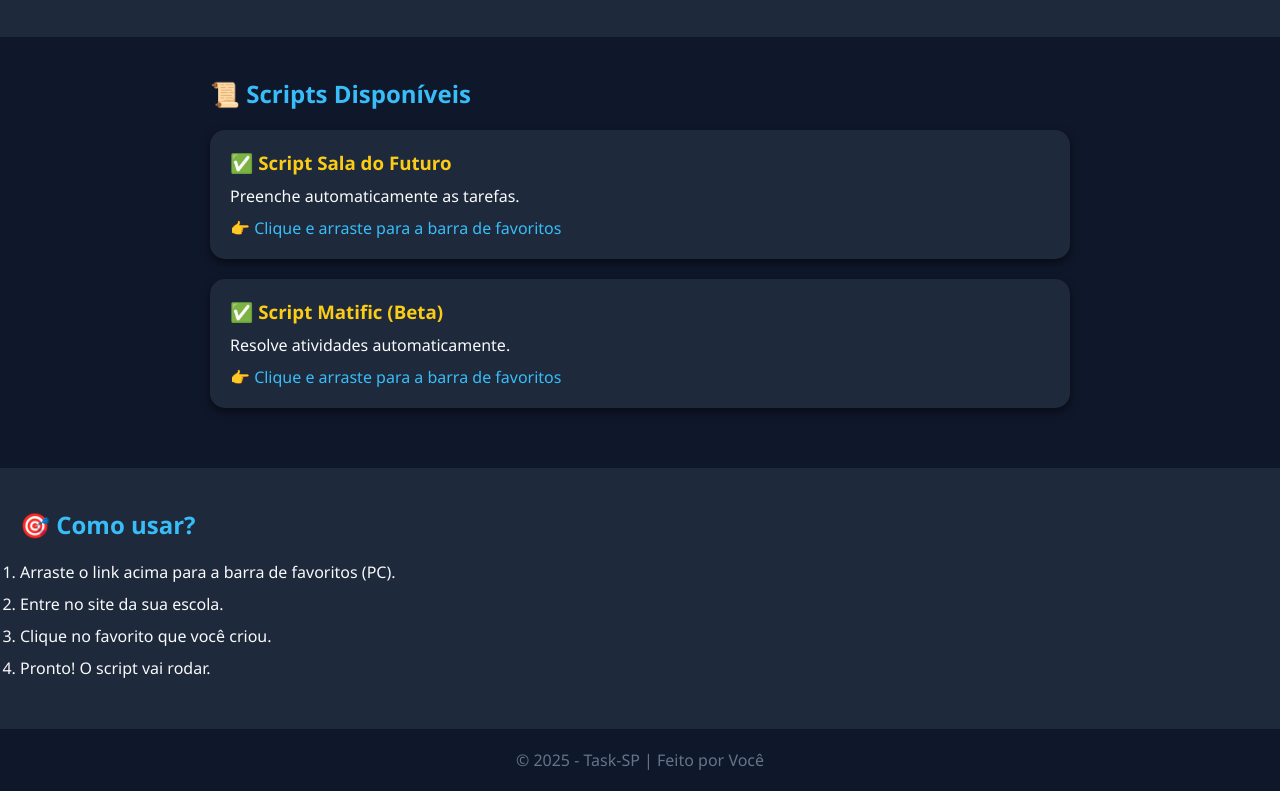
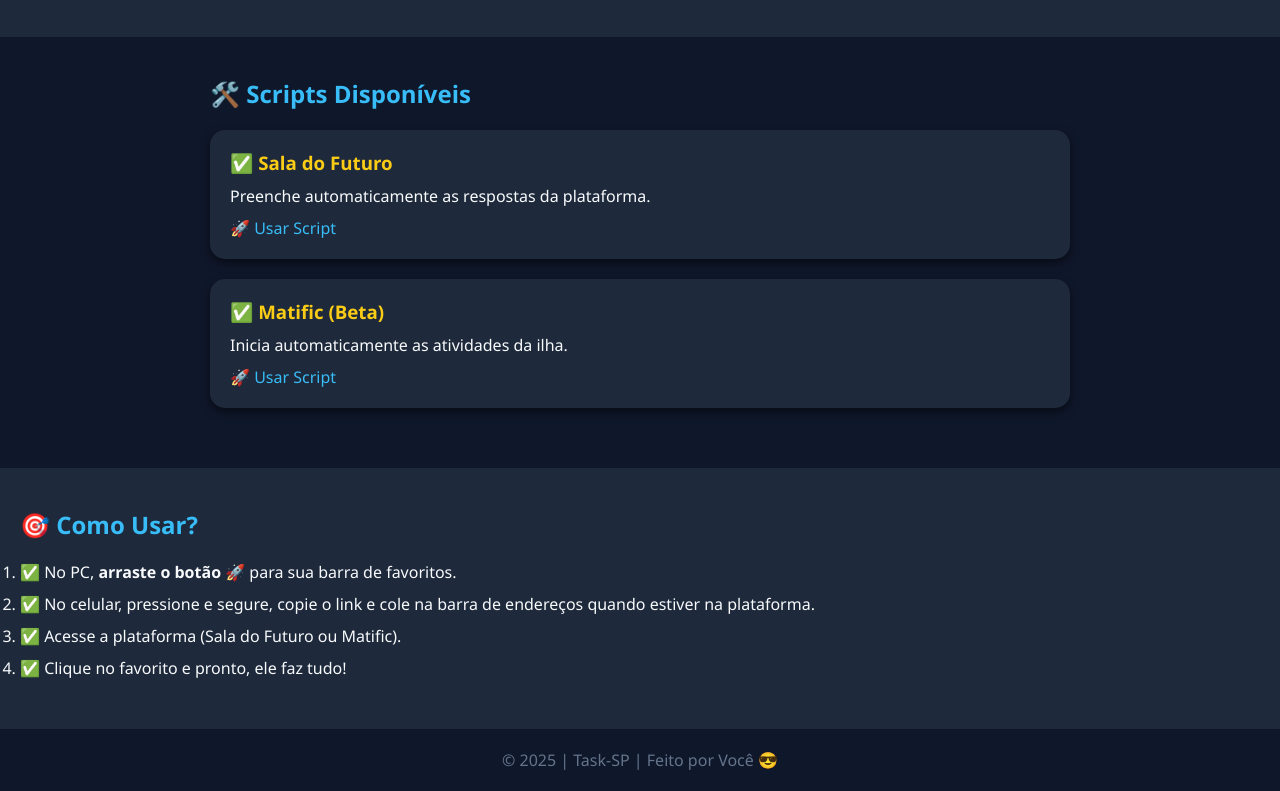
Before and after one commit to Henriqvx8/Task-SP, a plain HTML site: page index.html in a window 1280 px wide. Shown: the part 130-921 px from the top of the page. Drawn offline with Linux system fonts and the light colour scheme.

Commit message:
Update index.html

```diff
--- a/index.html
+++ b/index.html
@@ -3,48 +3,49 @@
 <head>
     <meta charset="UTF-8">
     <meta name="viewport" content="width=device-width, initial-scale=1.0">
-    <title>Task-SP - Scripts Escolares</title>
+    <title>Task-SP 🚀 | Scripts Escolares</title>
     <link rel="stylesheet" href="style.css">
 </head>
 <body>
     <header>
         <h1>Task-SP 🚀</h1>
-        <p>Automatize tarefas escolares com um clique.</p>
+        <p>Seu portal de automação de tarefas escolares.</p>
     </header>
 
+    <main>
         <section class="scripts">
-        <h2>📜 Scripts Disponíveis</h2>
+            <h2>🛠️ Scripts Disponíveis</h2>
 
             <div class="card">
-            <h3>✅ Script Sala do Futuro</h3>
-            <p>Preenche automaticamente as tarefas.</p>
-            <a href="javascript:(function(){alert('🚀 Task-SP iniciado! Aguarde...');const inputs=document.querySelectorAll('input');inputs.forEach(i=>{if(i.type==='text'||i.type==='textarea'){i.value='Resposta automática';}if(i.type==='radio'||i.type==='checkbox'){i.checked=true;}});alert('✅ Tarefa preenchida com sucesso!');})();">
-                👉 Clique e arraste para a barra de favoritos
+                <h3>✅ Sala do Futuro</h3>
+                <p>Preenche automaticamente as respostas da plataforma.</p>
+                <a class="button" href="javascript:(function(){alert('🚀 Task-SP iniciado! Aguarde...');const inputs=document.querySelectorAll('input, textarea, select');inputs.forEach(input=>{if(input.type==='text'||input.tagName==='TEXTAREA'){input.value='Resposta automática';}if(input.type==='radio'||input.type==='checkbox'){input.checked=true;}if(input.tagName==='SELECT'){input.selectedIndex=1;}});alert('✅ Tarefa preenchida com sucesso!');})();">
+                    🚀 Usar Script
                 </a>
             </div>
 
             <div class="card">
-            <h3>✅ Script Matific (Beta)</h3>
-            <p>Resolve atividades automaticamente.</p>
-            <a href="javascript:(function(){alert('🚀 Matific iniciado!');document.querySelectorAll('button').forEach(b=>{if(b.innerText.includes('Responder')||b.innerText.includes('Iniciar')){b.click();}});})();">
-                👉 Clique e arraste para a barra de favoritos
+                <h3>✅ Matific (Beta)</h3>
+                <p>Inicia automaticamente as atividades da ilha.</p>
+                <a class="button" href="javascript:(function(){alert('🚀 Matific iniciado!');const botoes=[...document.querySelectorAll('button')];botoes.forEach(btn=>{if(btn.innerText.includes('Iniciar')||btn.innerText.includes('Responder')||btn.innerText.includes('Próximo')){btn.click();}});alert('✅ Matific executado!');})();">
+                    🚀 Usar Script
                 </a>
             </div>
-
         </section>
 
         <section class="tutorial">
-        <h2>🎯 Como usar?</h2>
+            <h2>🎯 Como Usar?</h2>
             <ol>
-            <li>Arraste o link acima para a barra de favoritos (PC).</li>
-            <li>Entre no site da sua escola.</li>
-            <li>Clique no favorito que você criou.</li>
-            <li>Pronto! O script vai rodar.</li>
+                <li>✅ No PC, <strong>arraste o botão 🚀</strong> para sua barra de favoritos.</li>
+                <li>✅ No celular, pressione e segure, copie o link e cole na barra de endereços quando estiver na plataforma.</li>
+                <li>✅ Acesse a plataforma (Sala do Futuro ou Matific).</li>
+                <li>✅ Clique no favorito e pronto, ele faz tudo!</li>
             </ol>
         </section>
+    </main>
 
     <footer>
-        <p>© 2025 - Task-SP | Feito por Você</p>
+        <p>© 2025 | Task-SP | Feito por Você 😎</p>
     </footer>
 </body>
 </html>
```
Lines whose indentation alone changed are shown as unchanged.
